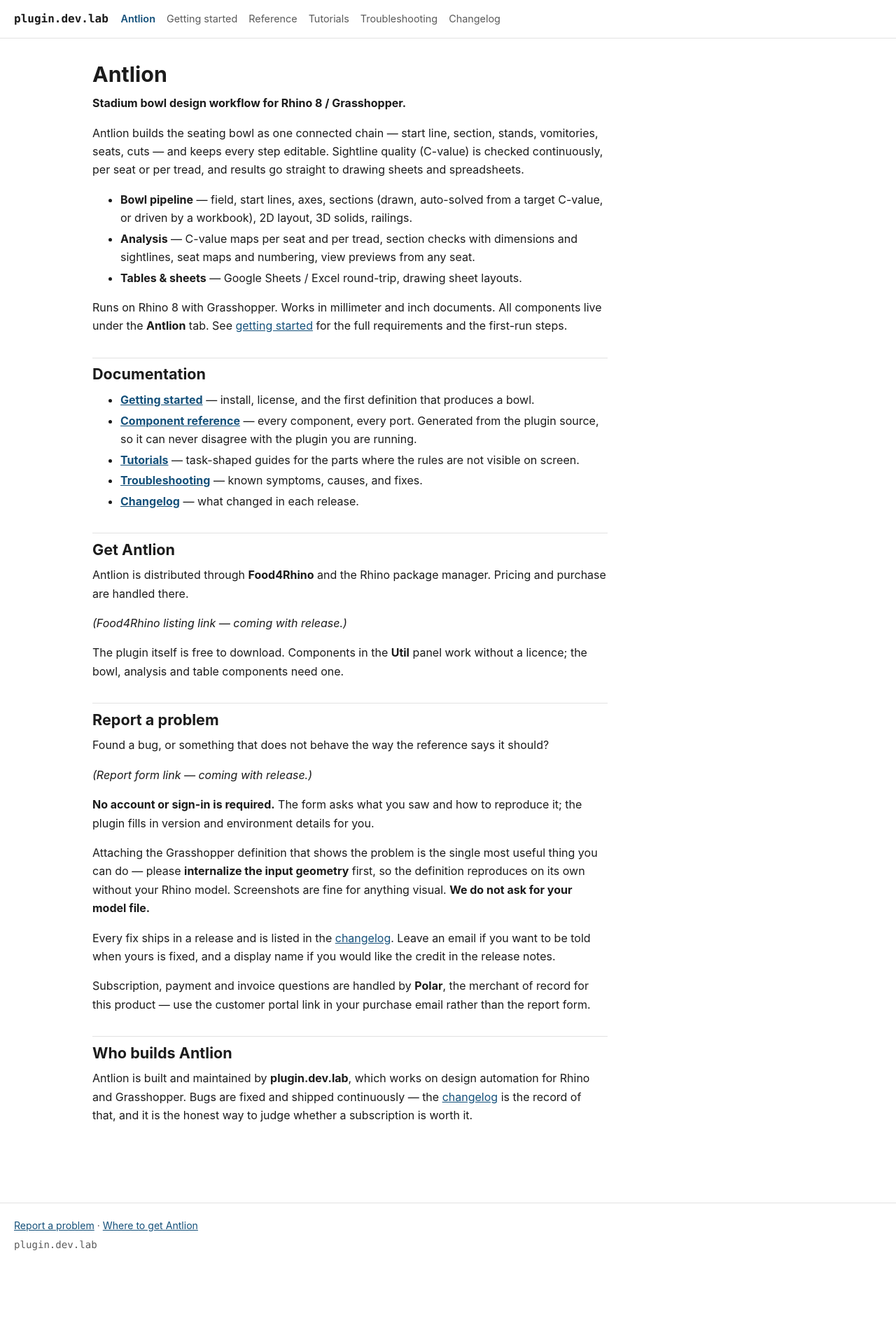
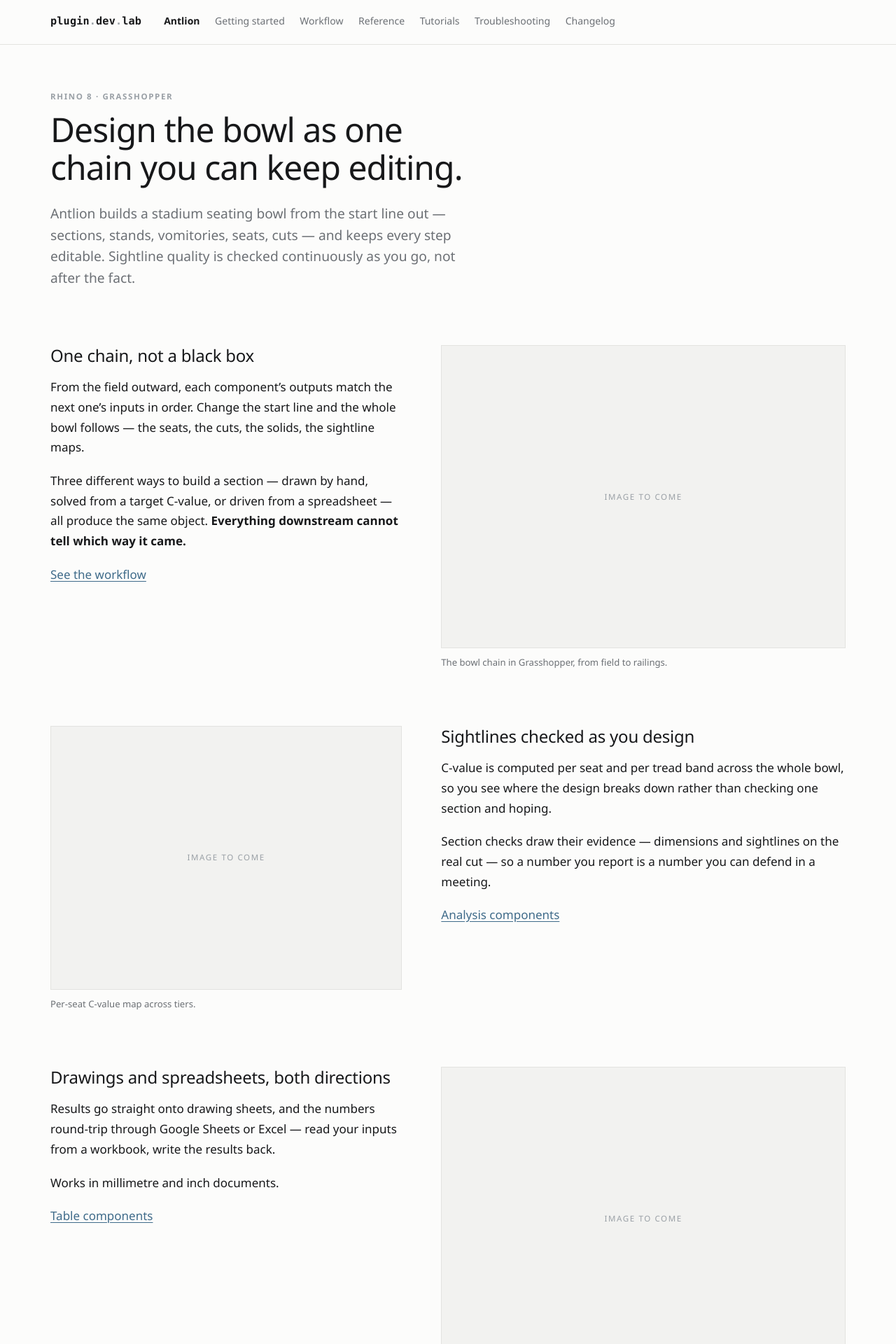
Before and after one commit to plugindevlab/plugindevlab.github.io, a Jekyll site: the page built from antlion/index.md, in a window 1280 px wide. Shown: the top 1920 px of the page at 70% size. Built offline with Jekyll 4.4.1, drawn with Linux system fonts in a browser that asks for light colours; before the commit the page ends 1835 px from its top, so only the background shows below that; some of the changed text lies outside the part shown.

Commit message:
Studio tone, split explainer unit, and a workflow map
The site read like a wiki: good explanation existed, but it was set in the same
tone and on the same page as a 43-component port table, so nobody would find it.

- Tone: generous whitespace, light type, hairline rules, one restrained accent.
  System font stacks only — no webfont request leaves the page.
- New repeating unit for explanatory pages: text and figure paired left/right,
  alternating down the page, stacking on narrow screens. Figure slots are
  placeholders for now, so the layout already reads correctly with no images.
- New page: the Antlion workflow, six stages in the order you actually work in.
  It answers "what comes next", which is the real barrier with a Grasshopper plugin.
- House landing is now a product catalogue generated from a single product list.
  Antlion is the first entry, not the whole site.

Co-Authored-By: Claude Opus 5 <noreply@anthropic.com>
Claude-Session: https://claude.ai/code/session_01QAZWmPp3LgL57JUuwku2qy

```diff
--- a/_layouts/default.html
+++ b/_layouts/default.html
@@ -16,28 +16,36 @@
 
 <a class="skip" href="#main">Skip to content</a>
 
+{%- assign prod = site.data.products | where: "slug", page.product | first %}
 <header class="site-head">
-  <a class="wordmark" href="{{ '/' | relative_url }}">plugin.dev.lab</a>
-  {%- assign nav = site.data.nav[page.product] -%}
-  {%- if nav %}
-  <nav class="product-nav" aria-label="{{ nav.name }}">
-    <a class="product-home{% if page.url == nav.url %} here{% endif %}" href="{{ nav.url | relative_url }}">{{ nav.name }}</a>
-    {%- for item in nav.items %}
+  <div class="head-in">
+    <a class="wordmark" href="{{ '/' | relative_url }}">plugin<span>.</span>dev<span>.</span>lab</a>
+    {%- if prod %}
+    <nav class="product-nav" aria-label="{{ prod.name }}">
+      <a class="product-home{% if page.url == '/' | append: prod.slug | append: '/' %} here{% endif %}" href="/{{ prod.slug }}/">{{ prod.name }}</a>
+      {%- for item in prod.nav %}
       <a{% if page.url contains item.url %} class="here"{% endif %} href="{{ item.url | relative_url }}">{{ item.label }}</a>
       {%- endfor %}
     </nav>
     {%- endif %}
+  </div>
 </header>
 
-<main class="content" id="main">
+<main class="content{% if page.wide %} wide{% endif %}" id="main">
 {{ content }}
 </main>
 
 <footer class="site-foot">
-  {%- if nav %}
-  <p><a href="{{ nav.url | relative_url }}#report-a-problem">Report a problem</a> · <a href="{{ nav.url | relative_url }}#get-antlion">Where to get {{ nav.name }}</a></p>
+  <div class="foot-in">
+    {%- if prod %}
+    <p class="foot-links">
+      <a href="/{{ prod.slug }}/#report-a-problem">Report a problem</a>
+      <a href="/{{ prod.slug }}/#get-{{ prod.slug }}">Where to get {{ prod.name }}</a>
+      <a href="/{{ prod.slug }}/changelog/">Changelog</a>
+    </p>
     {%- endif %}
     <p class="mark">plugin.dev.lab</p>
+  </div>
 </footer>
 
 </body>
--- a/antlion/index.md
+++ b/antlion/index.md
@@ -3,33 +3,78 @@ title: Antlion
 description: Stadium bowl design workflow for Rhino 8 and Grasshopper — sections, stands, vomitories, seats and continuous C-value checking.
 ---
 
-# Antlion
+<p class="label">Rhino 8 · Grasshopper</p>
 
-**Stadium bowl design workflow for Rhino 8 / Grasshopper.**
+# Design the bowl as one chain you can keep editing.
 
-Antlion builds the seating bowl as one connected chain — start line, section, stands,
-vomitories, seats, cuts — and keeps every step editable. Sightline quality (C-value) is
-checked continuously, per seat or per tread, and results go straight to drawing sheets
-and spreadsheets.
+Antlion builds a stadium seating bowl from the start line out — sections, stands,
+vomitories, seats, cuts — and keeps every step editable. Sightline quality is checked
+continuously as you go, not after the fact.
 
-- **Bowl pipeline** — field, start lines, axes, sections (drawn, auto-solved from a target
-  C-value, or driven by a workbook), 2D layout, 3D solids, railings.
-- **Analysis** — C-value maps per seat and per tread, section checks with dimensions and
-  sightlines, seat maps and numbering, view previews from any seat.
-- **Tables & sheets** — Google Sheets / Excel round-trip, drawing sheet layouts.
+<section class="split">
+<div class="split-text" markdown="1">
+## One chain, not a black box
 
-Runs on Rhino 8 with Grasshopper. Works in millimeter and inch documents. All components
-live under the **Antlion** tab. See [getting started](getting-started/index.md) for the
-full requirements and the first-run steps.
+From the field outward, each component's outputs match the next one's inputs in order.
+Change the start line and the whole bowl follows — the seats, the cuts, the solids, the
+sightline maps.
 
-## Documentation
+Three different ways to build a section — drawn by hand, solved from a target C-value, or
+driven from a spreadsheet — all produce the same object. **Everything downstream cannot
+tell which way it came.**
 
-- [**Getting started**](getting-started/index.md) — install, license, and the first
+[See the workflow](workflow/index.md)
+</div>
+<figure class="fig">
+<div class="fig-wait">Image to come</div>
+<figcaption>The bowl chain in Grasshopper, from field to railings.</figcaption>
+</figure>
+</section>
+
+<section class="split flip">
+<div class="split-text" markdown="1">
+## Sightlines checked as you design
+
+C-value is computed per seat and per tread band across the whole bowl, so you see where
+the design breaks down rather than checking one section and hoping.
+
+Section checks draw their evidence — dimensions and sightlines on the real cut — so a
+number you report is a number you can defend in a meeting.
+
+[Analysis components](reference/05-analysis-util.md)
+</div>
+<figure class="fig">
+<div class="fig-wait">Image to come</div>
+<figcaption>Per-seat C-value map across tiers.</figcaption>
+</figure>
+</section>
+
+<section class="split">
+<div class="split-text" markdown="1">
+## Drawings and spreadsheets, both directions
+
+Results go straight onto drawing sheets, and the numbers round-trip through Google Sheets
+or Excel — read your inputs from a workbook, write the results back.
+
+Works in millimetre and inch documents.
+
+[Table components](reference/06-table.md)
+</div>
+<figure class="fig">
+<div class="fig-wait">Image to come</div>
+<figcaption>Section sheets and the workbook they came from.</figcaption>
+</figure>
+</section>
+
+## Learn it
+
+- [**Getting started**](getting-started/index.md) — install, licence, and the first
   definition that produces a bowl.
+- [**Workflow**](workflow/index.md) — the whole chain as a map. Start here if you are
+  wondering what order to use things in.
 - [**Component reference**](reference/index.md) — every component, every port. Generated
-  from the plugin source, so it can never disagree with the plugin you are running.
-- [**Tutorials**](tutorials/index.md) — task-shaped guides for the parts where the rules
-  are not visible on screen.
+  from the plugin source, so it cannot disagree with the plugin you are running.
+- [**Tutorials**](tutorials/index.md) — the parts where the rules are not visible on screen.
 - [**Troubleshooting**](troubleshooting/index.md) — known symptoms, causes, and fixes.
 - [**Changelog**](changelog/index.md) — what changed in each release.
 
--- a/assets/css/style.css
+++ b/assets/css/style.css
@@ -1,134 +1,140 @@
 :root {
-  --font-body: -apple-system, BlinkMacSystemFont, "Segoe UI", Roboto, "Helvetica Neue", Arial, sans-serif;
-  --font-mono: ui-monospace, SFMono-Regular, "SF Mono", Menlo, Consolas, monospace;
-  --ink: #1b1b1b;
-  --ink-soft: #5a5a5a;
-  --bg: #ffffff;
-  --bg-soft: #f6f6f6;
-  --rule: #e2e2e2;
-  --link: #14507a;
-  --accent: var(--link);
-  --measure: 46rem;  --wide: 66rem;  --pad: 1.25rem;
-}
+  --font-body: "Segoe UI", -apple-system, BlinkMacSystemFont, Inter, Roboto, "Helvetica Neue", Arial, sans-serif;
+  --font-mono: ui-monospace, "Cascadia Mono", SFMono-Regular, Menlo, Consolas, monospace;
+
+  --ink: #17181a;  --ink-soft: #6c7075;  --ink-faint: #9aa0a6;  --bg: #fcfcfb;  --bg-soft: #f2f2f0;
+  --rule: #e3e3e0;  --accent: #3f6b8a;
+  --measure: 38rem;  --wide: 74rem;  --pad: 1.5rem;
+  --rhythm: 5rem;}
 
 @media (prefers-color-scheme: dark) {
   :root {
-    --ink: #e8e8e8;
-    --ink-soft: #a6a6a6;
-    --bg: #16181a;
-    --bg-soft: #1e2124;
-    --rule: #33383d;
-    --link: #7fc0ee;
+    --ink: #e9e8e6; --ink-soft: #a3a5a8; --ink-faint: #7c7f83;
+    --bg: #131416; --bg-soft: #1c1e21; --rule: #2f3236; --accent: #8fbcd8;
   }
 }
 
 *, *::before, *::after { box-sizing: border-box; }
-
 html { -webkit-text-size-adjust: 100%; }
 
 body {
   margin: 0;
   background: var(--bg);
   color: var(--ink);
-  font: 1rem/1.65 var(--font-body);
+  font: 400 1.0625rem/1.7 var(--font-body);
+  -webkit-font-smoothing: antialiased;
 }
 
-a { color: var(--link); }
+a { color: var(--accent); text-underline-offset: .18em; }
 a:hover { text-decoration: none; }
 
-.skip {
-  position: absolute; left: -999px;
-  background: var(--bg); padding: .5rem .75rem; z-index: 10;
-}
+.skip { position: absolute; left: -999px; background: var(--bg); padding: .5rem .75rem; z-index: 10; }
 .skip:focus { left: .5rem; top: .5rem; }
 
-.site-head {
-  border-bottom: 1px solid var(--rule);
-  padding: .85rem var(--pad);
-  display: flex; flex-wrap: wrap; align-items: baseline; gap: .4rem 1.1rem;
+.site-head { border-bottom: 1px solid var(--rule); }
+.head-in {
+  max-width: var(--wide); margin: 0 auto; padding: 1.15rem var(--pad);
+  display: flex; flex-wrap: wrap; align-items: baseline; gap: .5rem 2rem;
 }
 
 .wordmark {
   font-family: var(--font-mono);
-  font-weight: 600;
-  text-decoration: none;
-  color: var(--ink);
+  font-size: .95rem; font-weight: 600; letter-spacing: .01em;
+  text-decoration: none; color: var(--ink); white-space: nowrap;
+}
+.wordmark span { color: var(--ink-faint); }
+
+.product-nav { display: flex; flex-wrap: wrap; gap: .35rem 1.35rem; font-size: .875rem; }
+.product-nav a { text-decoration: none; color: var(--ink-soft); }
+.product-nav a:hover { color: var(--ink); }
+.product-nav .product-home { color: var(--ink); font-weight: 600; }
+.product-nav .here { color: var(--accent); }
+
+.content { max-width: var(--wide); margin: 0 auto; padding: 4rem var(--pad) 6rem; }
+.content > * { max-width: var(--measure); }
+.content > .full, .content > .split, .content > .grid,
+.content > table, .content > pre, .content > figure { max-width: none; }
+
+h1 {
+  font-size: clamp(2rem, 4.5vw, 3rem); font-weight: 300; letter-spacing: -.02em;
+  line-height: 1.12; margin: 0 0 1.5rem;
+}
+h2 {
+  font-size: 1.5rem; font-weight: 400; letter-spacing: -.01em; line-height: 1.25;
+  margin: var(--rhythm) 0 1rem; padding-top: 1.6rem; border-top: 1px solid var(--rule);
+}
+h3 { font-size: 1.075rem; font-weight: 600; margin: 2.4rem 0 .5rem; }
+h1 + p, h2 + p, h3 + p { margin-top: 0; }
+
+h1 + p { font-size: 1.2rem; line-height: 1.6; color: var(--ink-soft); font-weight: 300; }
+
+p, ul, ol { margin: 0 0 1.15rem; }
+li { margin: .3rem 0; }
+strong { font-weight: 600; }
+
+.label {
+  font-size: .72rem; font-weight: 600; letter-spacing: .14em; text-transform: uppercase;
+  color: var(--ink-faint); margin: 0 0 .7rem;
 }
 
-.product-nav {
-  display: flex; flex-wrap: wrap; gap: .3rem 1rem;
-  font-size: .9rem;
-}
-.product-nav a { text-decoration: none; color: var(--ink-soft); }
-.product-nav a:hover { color: var(--link); }
-.product-nav .product-home { font-weight: 600; color: var(--ink); }
-.product-nav .here { color: var(--link); }
-
-.content {
-  max-width: var(--wide);
-  margin: 0 auto;
-  padding: 2rem var(--pad) 3rem;
-}
-.content > * { max-width: var(--measure); }
-.content > table,
-.content > pre,
-.content > .wide { max-width: none; }
-
-h1, h2, h3, h4 { line-height: 1.25; margin: 2rem 0 .6rem; }
-h1 { font-size: 1.9rem; margin-top: 0; }
-h2 { font-size: 1.35rem; padding-top: .6rem; border-top: 1px solid var(--rule); }
-h3 { font-size: 1.1rem; }
-p, ul, ol { margin: 0 0 1rem; }
-li { margin: .2rem 0; }
-
 blockquote {
-  margin: 1rem 0;
-  padding: .1rem 0 .1rem 1rem;
-  border-left: 3px solid var(--rule);
-  color: var(--ink-soft);
+  margin: 1.6rem 0; padding: .1rem 0 .1rem 1.2rem;
+  border-left: 1px solid var(--rule); color: var(--ink-soft);
 }
 
-hr { border: 0; border-top: 1px solid var(--rule); margin: 2rem 0; }
+hr { border: 0; border-top: 1px solid var(--rule); margin: var(--rhythm) 0; }
 
-code {
-  font: .9em/1.5 var(--font-mono);
-  background: var(--bg-soft);
-  padding: .1em .35em;
-  border-radius: 3px;
-}
-pre {
-  background: var(--bg-soft);
-  padding: .9rem 1rem;
-  overflow-x: auto;
-  border-radius: 4px;
-}
+code { font: .875em/1.5 var(--font-mono); background: var(--bg-soft); padding: .12em .38em; border-radius: 2px; }
+pre { background: var(--bg-soft); padding: 1.1rem 1.25rem; overflow-x: auto; border-radius: 2px; font-size: .9rem; }
 pre code { background: none; padding: 0; }
 
 table {
-  display: block;
-  width: fit-content;
-  max-width: 100%;
-  overflow-x: auto;
-  border-collapse: collapse;
-  font-size: .92rem;
-  margin: 0 0 1rem;
+  display: block; width: fit-content; max-width: 100%; overflow-x: auto;
+  border-collapse: collapse; font-size: .9rem; margin: 0 0 1.15rem;
 }
-th, td { border: 1px solid var(--rule); padding: .35rem .6rem; text-align: left; vertical-align: top; }
-th { background: var(--bg-soft); }
+th, td { border-bottom: 1px solid var(--rule); padding: .5rem .9rem .5rem 0; text-align: left; vertical-align: top; }
+th { font-weight: 600; color: var(--ink-soft); }
 
-img { max-width: 100%; height: auto; }
+img { max-width: 100%; height: auto; display: block; }
 
-.site-foot {
-  border-top: 1px solid var(--rule);
-  margin-top: 3rem;
-  padding: 1.2rem var(--pad) 2.5rem;
-  font-size: .88rem;
-  color: var(--ink-soft);
+.split {
+  display: grid; grid-template-columns: minmax(0, 1fr) minmax(0, 1.15fr);
+  gap: 2rem 3.5rem; align-items: start;
+  margin: var(--rhythm) 0;
 }
-.site-foot p { margin: 0 0 .3rem; }
-.site-foot .mark { font-family: var(--font-mono); }
+.split > .split-text { max-width: var(--measure); }
+.split.flip > .split-text { order: 2; }
+.split.flip > .fig { order: 1; }
+.split h2 { margin-top: 0; padding-top: 0; border-top: 0; }
+.split h3 { margin-top: 0; }
 
-@media (max-width: 34rem) {
-  .content { padding-top: 1.4rem; }
-  h1 { font-size: 1.55rem; }
+figure.fig { margin: 0; }
+figure.fig img { border: 1px solid var(--rule); }
+figure.fig figcaption {
+  font-size: .82rem; color: var(--ink-soft); margin-top: .7rem; line-height: 1.5;
 }
+.fig-wait {
+  aspect-ratio: 4 / 3; border: 1px solid var(--rule); background: var(--bg-soft);
+  display: flex; align-items: center; justify-content: center;
+  font-size: .72rem; letter-spacing: .14em; text-transform: uppercase; color: var(--ink-faint);
+}
+
+.grid { display: grid; grid-template-columns: repeat(auto-fit, minmax(17rem, 1fr)); gap: 2.5rem 2rem; margin: 2.5rem 0 var(--rhythm); }
+.card { display: block; }
+.card h3 { margin-top: 0; }
+.card p { color: var(--ink-soft); font-size: .95rem; }
+.card .fig-wait { aspect-ratio: 16 / 10; margin-bottom: 1rem; }
+
+.site-foot { border-top: 1px solid var(--rule); margin-top: var(--rhythm); }
+.foot-in { max-width: var(--wide); margin: 0 auto; padding: 2rem var(--pad) 4rem; font-size: .85rem; color: var(--ink-soft); }
+.foot-links { display: flex; flex-wrap: wrap; gap: .3rem 1.5rem; margin: 0 0 1rem; }
+.foot-links a { text-decoration: none; }
+.foot-links a:hover { text-decoration: underline; }
+.site-foot .mark { font-family: var(--font-mono); color: var(--ink-faint); margin: 0; }
+
+@media (max-width: 46rem) {
+  :root { --rhythm: 3.25rem; }
+  .content { padding-top: 2.5rem; }
+  .split { grid-template-columns: 1fr; gap: 1.5rem; }
+  .split.flip > .split-text, .split.flip > .fig { order: 0; }
+}
```
Also changed, not shown: _data/nav.yml (deleted, +0 -9 lines), _data/products.yml (added, +14 -0 lines), antlion/workflow/index.md (added, +103 -0 lines), index.md (+26 -14 lines). Lines whose indentation alone changed are shown as unchanged.
